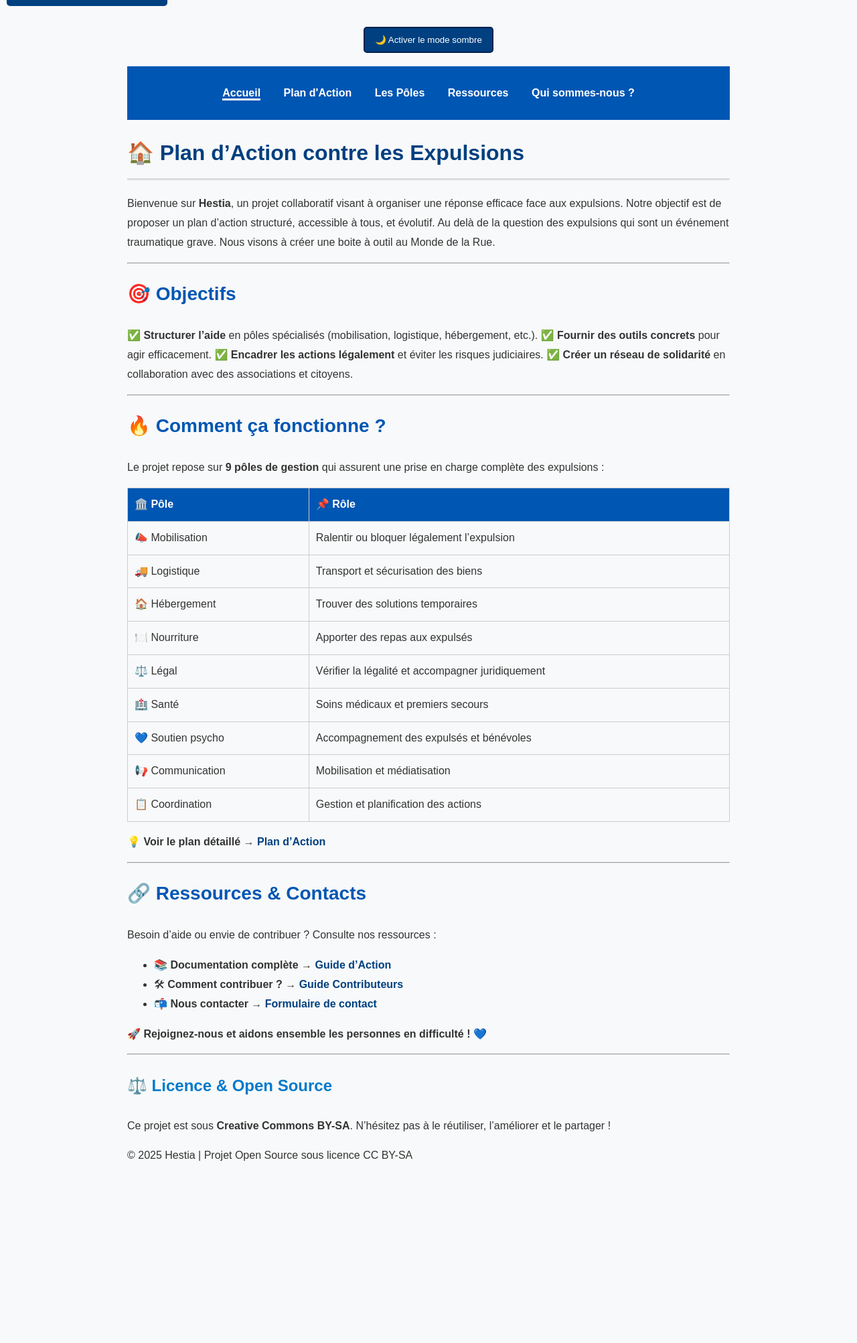
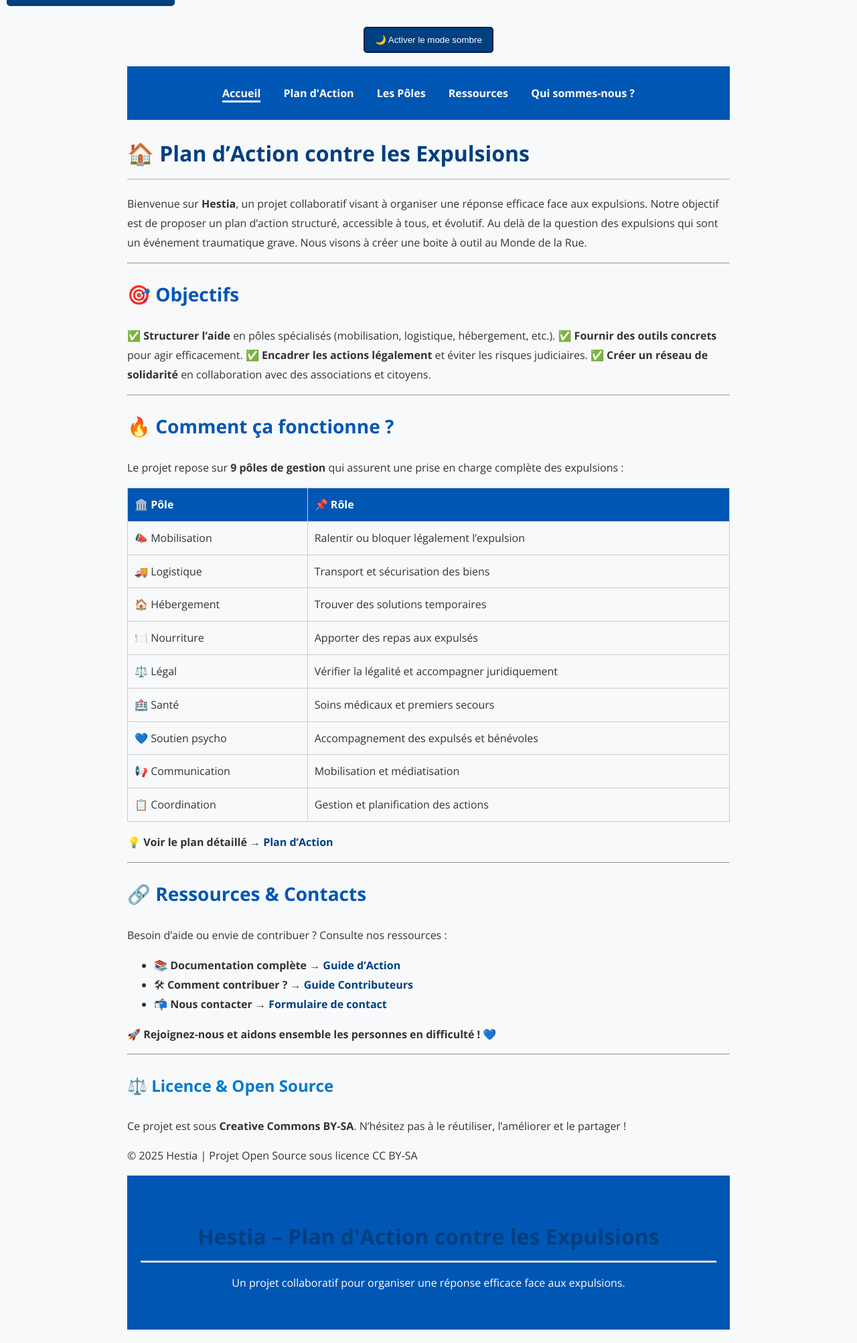
Before and after one commit to 5136Siegfried/Hestia, a Jekyll site: the page built from docs/index.md, in a window 1280 px wide. Shown: the whole page at 67% size. Built offline with Jekyll 4.4.1, drawn with Linux system fonts in a browser that asks for light colours; before the commit the page ends 1775 px from its top, so only the background shows below that.

Commit message:
Amélioration du design et de la lisibilité

```diff
--- a/docs/_layouts/default.html
+++ b/docs/_layouts/default.html
@@ -48,4 +48,9 @@
 <a href="#" id="scrollTop" aria-label="Retour en haut">↑</a>
 
 </body>
+<header class="site-header">
+  <h1>Hestia – Plan d'Action contre les Expulsions</h1>
+  <p>Un projet collaboratif pour organiser une réponse efficace face aux expulsions.</p>
+</header>
+
 </html>
--- a/docs/assets/css/style.css
+++ b/docs/assets/css/style.css
@@ -1,12 +1,22 @@
+/* 🔹 Variables de couleurs */
+:root {
+  --primary-color: #0056b3;
+  --primary-dark: #003f7f;
+  --secondary-color: #007acc;
+  --text-color: #333;
+  --background-light: #f8f9fa;
+  --background-dark: #1e1e1e;
+}
+
 /* 🔹 Mise en page générale */
 body {
-  font-family: 'Arial', sans-serif;
+  font-family: 'Open Sans', sans-serif;
   line-height: 1.8;
   max-width: 900px;
   margin: auto;
   padding: 20px;
-  background-color: #f8f9fa;
-  color: #333;
+  background-color: var(--background-light);
+  color: var(--text-color);
 }
 
 /* 🔹 Titres plus lisibles */
@@ -36,7 +46,7 @@ ul, ol {
 
 /* 🔹 Mode sombre */
 .dark-mode {
-  background-color: #1e1e1e;
+  background-color: var(--background-dark);
   color: #e0e0e0;
 }
 .dark-mode nav {
@@ -227,3 +237,38 @@ nav ul li a:hover {
 #scrollTop.show {
   display: block;
 }
+
+/* 🔹 Grille des pôles */
+.pole-grid {
+  display: flex;
+  flex-wrap: wrap;
+  gap: 20px;
+  margin: 20px 0;
+  justify-content: center;
+}
+
+.pole-card {
+  flex: 1 1 250px;
+  background: #f0f4f8;
+  padding: 15px;
+  border-radius: 5px;
+  text-align: center;
+  box-shadow: 2px 2px 10px rgba(0, 0, 0, 0.1);
+}
+
+.pole-card h3 {
+  margin-top: 0;
+}
+
+
+/* 🔹 En-tête visuel */
+.site-header {
+  text-align: center;
+  padding: 40px 20px;
+  background: var(--primary-color);
+  color: white;
+}
+
+.site-header h1 {
+  margin-bottom: 10px;
+}
```
